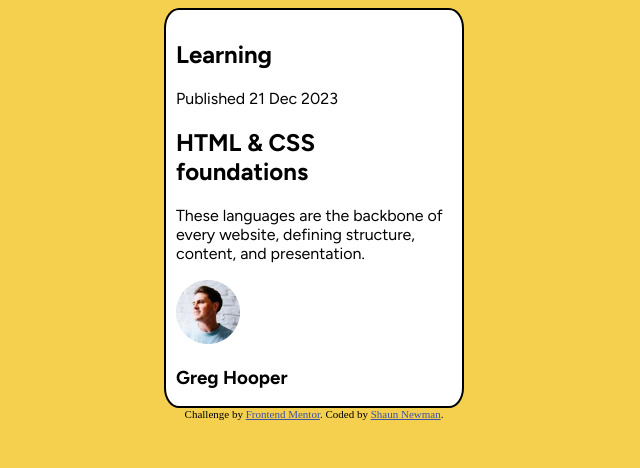
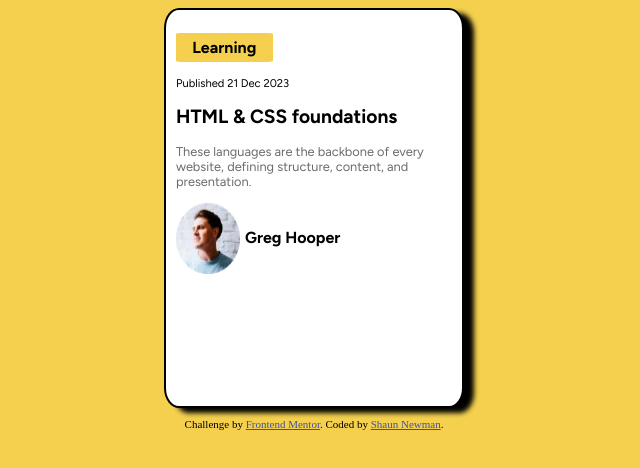
Before and after one commit to newmanwell/blog-preview-card-main, a plain HTML site: page index.html in a window 1280 px wide. Shown: the whole page, without its empty margins (326-966 px from the left). Drawn offline with Linux system fonts and the light colour scheme.

Commit message:
card structure complete

```diff
--- a/index.html
+++ b/index.html
@@ -15,11 +15,13 @@
     <main>
       <section>
         <h2>Learning</h2>
-        <p>Published 21 Dec 2023</p>
+        <p class="pub">Published 21 Dec 2023</p>
         <h1>HTML & CSS foundations</h1>
-        <p>These languages are the backbone of every website, defining structure, content, and presentation.</p>
-        <img src="./assets/images/image-avatar.webp" alt="Avatar" />
-        <h3>Greg Hooper</h3>
+        <p class="para">These languages are the backbone of every website, defining structure, content, and presentation.</p>
+        <div class="name">
+          <img src="./assets/images/image-avatar.webp" alt="Avatar" />
+          <h3>Greg Hooper</h3>
+        </div>
       </section>
     </main>
     <footer class="attribution">
--- a/style.css
+++ b/style.css
@@ -19,13 +19,47 @@ section {
   border-radius: 5%;
   padding: 10px;
   font-family: "Figtree";
+  box-shadow: 10px 5px 5px black;
 }
 
+section h2 {
+  background-color: hsl(47, 88%, 63%);
+  width: 35%;
+  padding: 5px;
+  font-size: 1rem;
+  text-align: center;
+  border-radius: 5%;
+}
+
+.pub {
+  font-size: .7rem;
+}
+
+section h1 {
+  font-size: 1.2rem;
+}
+
+ .para {
+  color: hsl(0, 0%, 42%);
+  font-size: .8rem;
+ }
+
+ .name {
+  display: flex;
+ }
+
+ .name h3 {
+  margin-left: 5px;
+  font-size: 1rem;
+  vertical-align: middle;
+  line-height: 40px;
+ }
 
 
 .attribution {
   font-size: 11px;
   text-align: center;
+  margin-top: 10px;
 }
 
 .attribution a {
```
